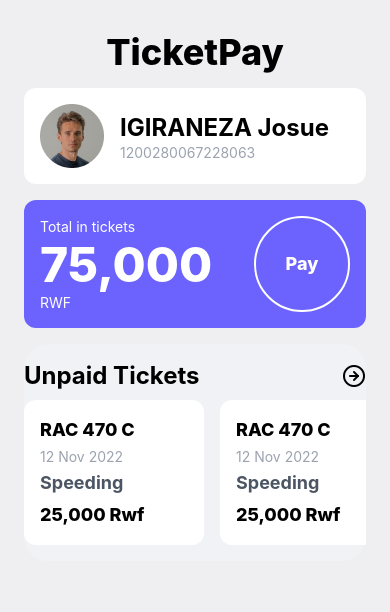
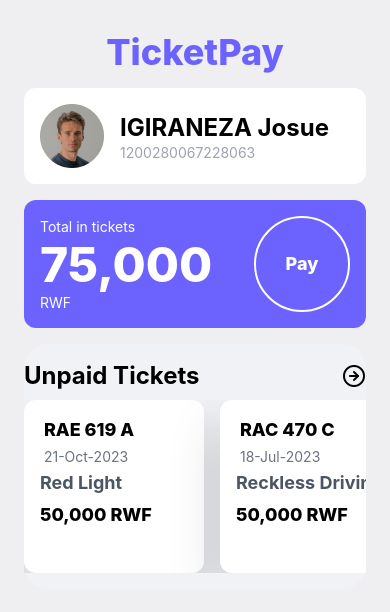
Before and after one commit to IGIRANEZAJosue/ticketPay, a React Native app: screen / in a window 390 px wide. Shown: the top 612 px of the page. Built offline with nearby package versions, Linux system fonts and the light colour scheme.

Commit message:
Unpaid tickets usinng FlatList

```diff
--- a/App.js
+++ b/App.js
@@ -1,20 +1,22 @@
 import { StatusBar } from 'expo-status-bar';
-import { SafeAreaView, Image, Text, View, ScrollView } from 'react-native';
+import { SafeAreaView, Image, Text, View, ScrollView, FlatList } from 'react-native';
 
 //Icons
 import { Feather, AntDesign } from '@expo/vector-icons';
-import ProfileCard from './src/components/ProfileCard';
 import TicketCard from './components/TicketCard';
+import UnpaidTickets from './components/UnpaidTickets';
 
-const profileImage = require('./assets/julian-wan-unsplash-1.png');
 
 export default function App() {
+
+
+
    return (
       <SafeAreaView className=" flex-1 bg-[#efeff1]">
          <StatusBar style="auto" />
             <ScrollView>
                <View className="flex-1 flex-col gap-4 items-center pt-8 px-6">
-                  <Text className="text-4xl font-extrabold ">TicketPay</Text>
+                  <Text className="text-4xl font-extrabold text-[#6c63ff] ">TicketPay</Text>
 
                   <View className=" flex-row items-center bg-white rounded-xl w-full p-4">
                      <Image className="mr-4" source={require("./assets/julian-wan-unsplash-1.png")} />
@@ -45,15 +47,10 @@ export default function App() {
                         <Feather name="arrow-right-circle" size={24} color="black" />
                      </View>
 
-                     <ScrollView horizontal={true} View className=" flex-row space-x-4">
-                        <TicketCard />
-                        <TicketCard />
-                        <TicketCard />
-                        <TicketCard />
-                        <TicketCard />
-                     </ScrollView>
+                     <UnpaidTickets />
 
                   </View>
+
 
                </View>
             </ScrollView>
--- a/components/TicketCard.js
+++ b/components/TicketCard.js
@@ -1,15 +1,18 @@
-import { View, Text } from 'react-native'
+import { View, Text, FlatList } from 'react-native'
 import React from 'react'
 
 const TicketCard = () => {
+
+
    return (
+
       <View className=" bg-white p-4 flex-col space-y-1 mr-4 rounded-xl border-[#dddde2] w-[180px]">
          <Text className=" font-extrabold text-lg">RAC 470 C</Text>
-      <Text className=" text-gray-400">12 Nov 2022</Text>
+         <Text className=" text-gray-500">12 Nov 2022</Text>
          <Text className=" font-bold text-lg text-gray-600">Speeding</Text>
          <Text className=" text-lg font-extrabold">25,000 Rwf</Text>
       </View>
    )
    }
 
-export default TicketCard
+export default TicketCard;
--- /dev/null
+++ b/components/UnpaidTickets.js
@@ -0,0 +1,93 @@
+
+import React from 'react';
+import {View, FlatList, Text} from 'react-native';
+
+const UnpaidTickets = () => {
+
+   const TICKETS = [{
+      id: 1,
+      date: "21-Oct-2023",
+      licensePlate : "RAE 619 A",
+      violation: "Red Light",
+      amount: "50,000 RWF"
+    }, {
+      id: 2,
+      date: "18-Jul-2023",
+      licensePlate : "RAC 470 C",
+      violation: "Reckless Driving",
+      amount: "50,000 RWF"
+    }, {
+      id: 3,
+      date: "28-Dec-2022",
+      licensePlate : "RAC 470 C",
+      violation: "Red Light",
+      amount: "50,000 RWF"
+    }, {
+      id: 4,
+      date: "20-Oct-2023",
+      licensePlate : "RAE 619 A",
+      violation: "Illegal U-turn",
+      amount: "50,000 RWF"
+    }, {
+      id: 5,
+      date: "07-Jul-2023",
+      licensePlate : "RAE 619 A",
+      violation: "Illegal U-turn",
+      amount: "25,000 RWF"
+    }, {
+      id: 6,
+      date: "12-Jun-2023",
+      licensePlate : "RAE 619 A",
+      violation: "Red Light",
+      amount: "10,000 RWF"
+    }, {
+      id: 7,
+      date: "22-Oct-2023",
+      licensePlate : "RAC 470 C",
+      violation: "Parking Violation",
+      amount: "10,000 RWF"
+    }, {
+      id: 8,
+      date: "25-Oct-2023",
+      licensePlate : "RAE 619 A",
+      violation: "Reckless Driving",
+      amount: "25,000 RWF"
+    }, {
+      id: 9,
+      date: "07-Sep-2023",
+      licensePlate : "RAC 470 C",
+      violation: "Illegal U-turn",
+      amount: "25,000 RWF"
+    }, {
+      id: 10,
+      date: "18-Jan-2023",
+      licensePlate : "RAE 619 A",
+      violation: "Illegal U-turn",
+      amount: "50,000 RWF"
+    }]
+
+   return (
+      <View>
+         <FlatList
+            horizontal
+            data={TICKETS}
+            renderItem={({item}) => (
+               <View className=" bg-white p-4 flex-col space-y-1 mr-4 rounded-xl border-[#dddde2] w-[180px] drop-shadow-2xl ">
+                  <Text className=" font-extrabold text-lg"> {item.licensePlate} </Text>
+                  <Text className=" text-gray-500"> {item.date} </Text>
+                  <Text className=" font-bold text-lg text-gray-600">{item.violation}</Text>
+                  <Text className=" text-lg font-extrabold">{item.amount}</Text>
+               </View>
+               )
+            }
+
+            keyExtractor={item => item.id}
+
+         />
+
+      </View>
+   );
+}
+
+
+export default UnpaidTickets;
--- a/tailwind.config.js
+++ b/tailwind.config.js
@@ -2,7 +2,8 @@
 module.exports = {
   content: [
 				"./App.{js,jsx,ts,tsx}",
-        "./components/**/*.{js,jsx,ts,tsx}"
+        "./components/**/*.{js,jsx,ts,tsx}",
+        "./src/components/**/*.{js,jsx,ts,tsx}"
 	],
 
   theme: {
```
Also changed, not shown: components/julian-wan-unsplash-1.png (added). Lines whose indentation alone changed are shown as unchanged.
